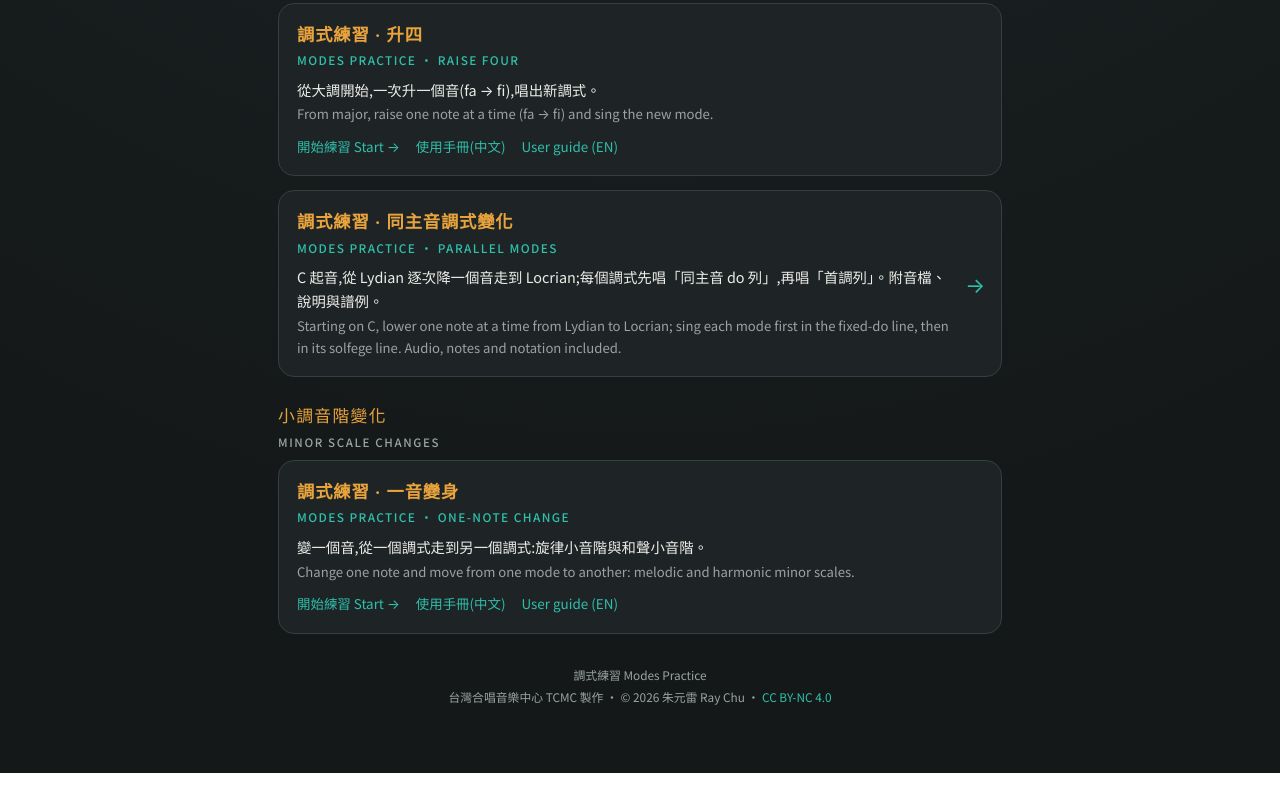
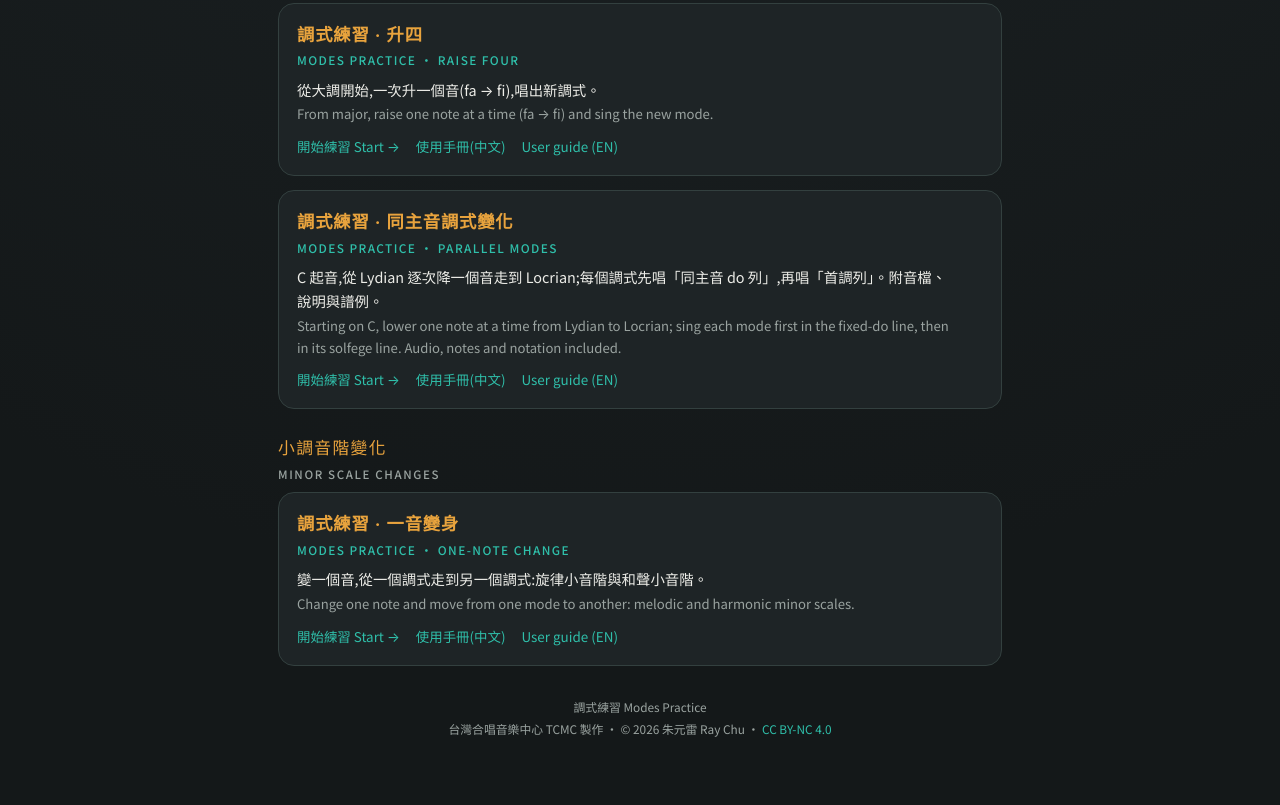
Before and after one commit to TCMCtw/modal-practice-index, a plain HTML site: page index.html in a window 1280 px wide. Shown: the part 1281-2086 px from the top of the page. Before the commit the page ends 2054 px from the top, so only its background shows below. Drawn offline with Linux system fonts and the light colour scheme.

Commit message:
Add files via upload

```diff
--- a/index.html
+++ b/index.html
@@ -51,7 +51,8 @@ footer a{color:var(--teal);text-decoration:none}
 <div class="links"><a href="https://tcmctw.github.io/modal-lower-seven/">開始練習 Start →</a><a href="https://tcmctw.github.io/modal-lower-seven/manual-zh.pdf">使用手冊(中文)</a><a href="https://tcmctw.github.io/modal-lower-seven/manual-en.pdf">User guide (EN)</a></div></div>
 <div class="card"><h2>調式練習 · 升四<span class="en">MODES PRACTICE · RAISE FOUR</span></h2><p>從大調開始,一次升一個音(fa → fi),唱出新調式。</p><p class="en">From major, raise one note at a time (fa → fi) and sing the new mode.</p>
 <div class="links"><a href="https://tcmctw.github.io/modal-raise-four/">開始練習 Start →</a><a href="https://tcmctw.github.io/modal-raise-four/manual-zh.pdf">使用手冊(中文)</a><a href="https://tcmctw.github.io/modal-raise-four/manual-en.pdf">User guide (EN)</a></div></div>
-<a class="card" href="https://tcmctw.github.io/modal-practice-index/tonchange.html"><span class="arrow">→</span><h2>調式練習 · 同主音調式變化<span class="en">MODES PRACTICE · PARALLEL MODES</span></h2><p>C 起音,從 Lydian 逐次降一個音走到 Locrian;每個調式先唱「同主音 do 列」,再唱「首調列」。附音檔、說明與譜例。</p><p class="en">Starting on C, lower one note at a time from Lydian to Locrian; sing each mode first in the fixed-do line, then in its solfege line. Audio, notes and notation included.</p></a>
+<div class="card"><h2>調式練習 · 同主音調式變化<span class="en">MODES PRACTICE · PARALLEL MODES</span></h2><p>C 起音,從 Lydian 逐次降一個音走到 Locrian;每個調式先唱「同主音 do 列」,再唱「首調列」。附音檔、說明與譜例。</p><p class="en">Starting on C, lower one note at a time from Lydian to Locrian; sing each mode first in the fixed-do line, then in its solfege line. Audio, notes and notation included.</p>
+<div class="links"><a href="https://tcmctw.github.io/modal-practice-index/tonchange.html">開始練習 Start →</a><a href="https://tcmctw.github.io/modal-practice-index/manual-zh.pdf">使用手冊(中文)</a><a href="https://tcmctw.github.io/modal-practice-index/manual-en.pdf">User guide (EN)</a></div></div>
 <div class="group" id="minor">小調音階變化<span class="en">MINOR SCALE CHANGES</span></div>
 <div class="card"><h2>調式練習 · 一音變身<span class="en">MODES PRACTICE · ONE-NOTE CHANGE</span></h2><p>變一個音,從一個調式走到另一個調式:旋律小音階與和聲小音階。</p><p class="en">Change one note and move from one mode to another: melodic and harmonic minor scales.</p>
 <div class="links"><a href="https://tcmctw.github.io/modal-one-note-change/">開始練習 Start →</a><a href="https://tcmctw.github.io/modal-one-note-change/manual-zh.pdf">使用手冊(中文)</a><a href="https://tcmctw.github.io/modal-one-note-change/manual-en.pdf">User guide (EN)</a></div></div>
```
